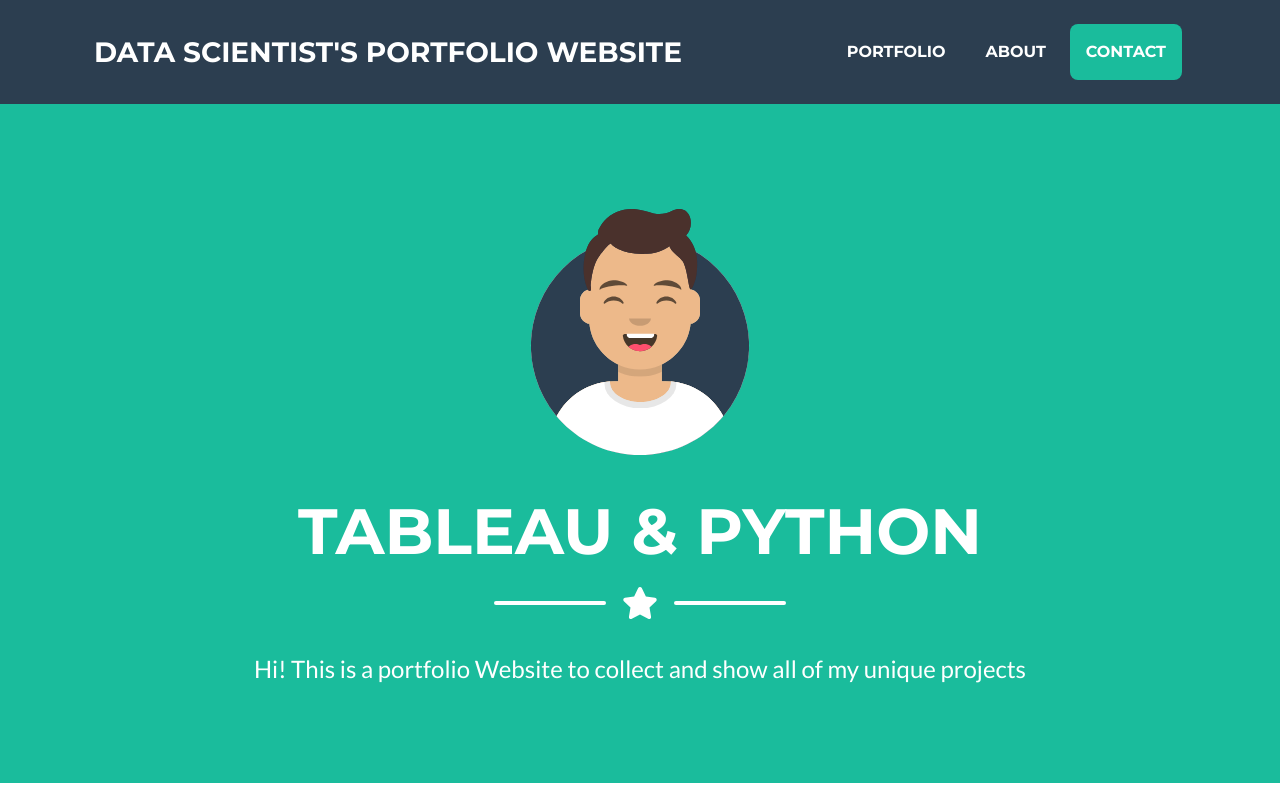
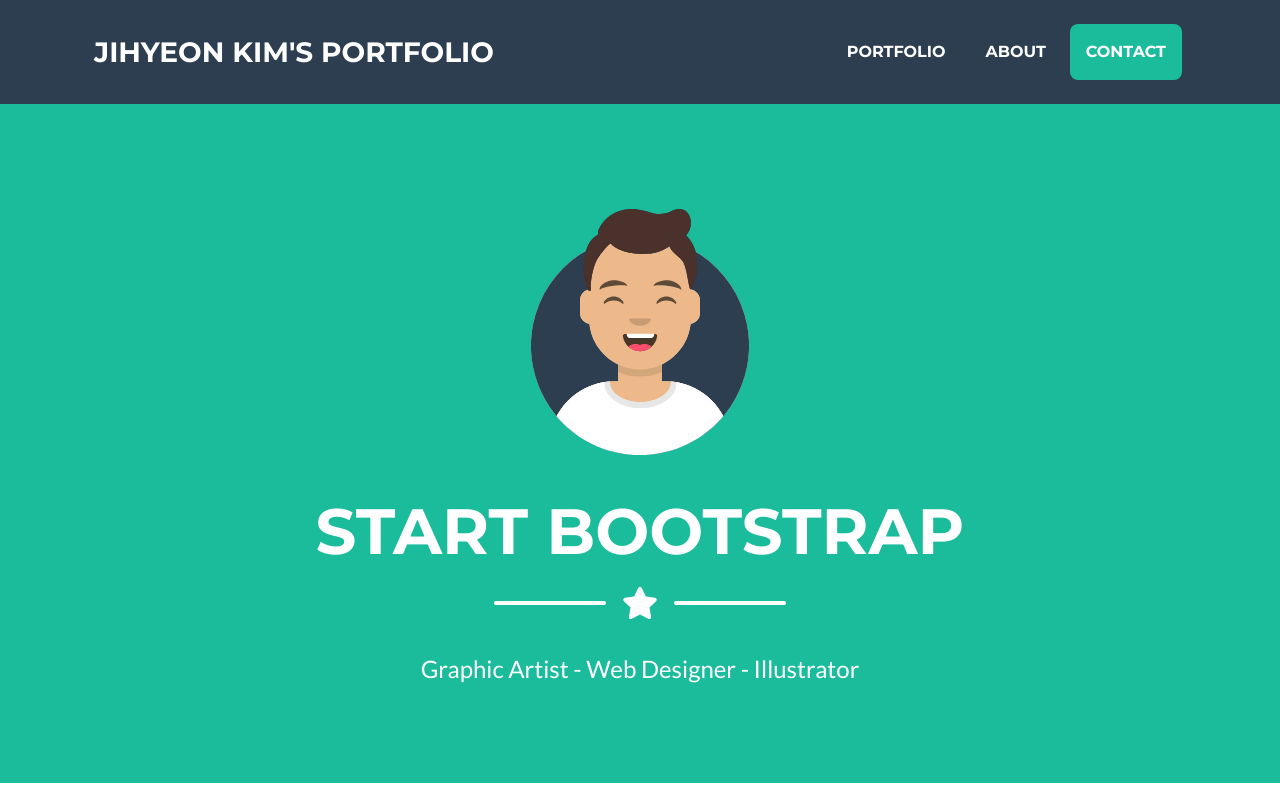
Before and after one commit to dhktdpqjf/portfolio_1, a plain HTML site: page index.html in a window 1280 px wide. Shown: the top 800 px of the page. Drawn offline with nearby package versions, Linux system fonts and the light colour scheme.

Commit message:
change title2

```diff
--- a/index.html
+++ b/index.html
@@ -20,7 +20,7 @@
         <!-- Navigation-->
         <nav class="navbar navbar-expand-lg bg-secondary text-uppercase fixed-top" id="mainNav">
             <div class="container">
-                <a class="navbar-brand js-scroll-trigger" href="#page-top">Data Scientist's portfolio website</a>
+                <a class="navbar-brand js-scroll-trigger" href="#page-top">Jihyeon Kim's Portfolio</a>
                 <button class="navbar-toggler navbar-toggler-right text-uppercase font-weight-bold bg-primary text-white rounded" type="button" data-toggle="collapse" data-target="#navbarResponsive" aria-controls="navbarResponsive" aria-expanded="false" aria-label="Toggle navigation">
                     Menu
                     <i class="fas fa-bars"></i>
@@ -40,7 +40,7 @@
                 <!-- Masthead Avatar Image-->
                 <img class="masthead-avatar mb-5" src="assets/img/avataaars.svg" alt="" />
                 <!-- Masthead Heading-->
-                <h1 class="masthead-heading text-uppercase mb-0">Tableau & Python</h1>
+                <h1 class="masthead-heading text-uppercase mb-0">Start Bootstrap</h1>
                 <!-- Icon Divider-->
                 <div class="divider-custom divider-light">
                     <div class="divider-custom-line"></div>
@@ -48,7 +48,7 @@
                     <div class="divider-custom-line"></div>
                 </div>
                 <!-- Masthead Subheading-->
-                <p class="masthead-subheading font-weight-light mb-0">Hi! This is a portfolio Website to collect and show all of my unique projects</p>
+                <p class="masthead-subheading font-weight-light mb-0">Graphic Artist - Web Designer - Illustrator</p>
             </div>
         </header>
         <!-- Portfolio Section-->
```
